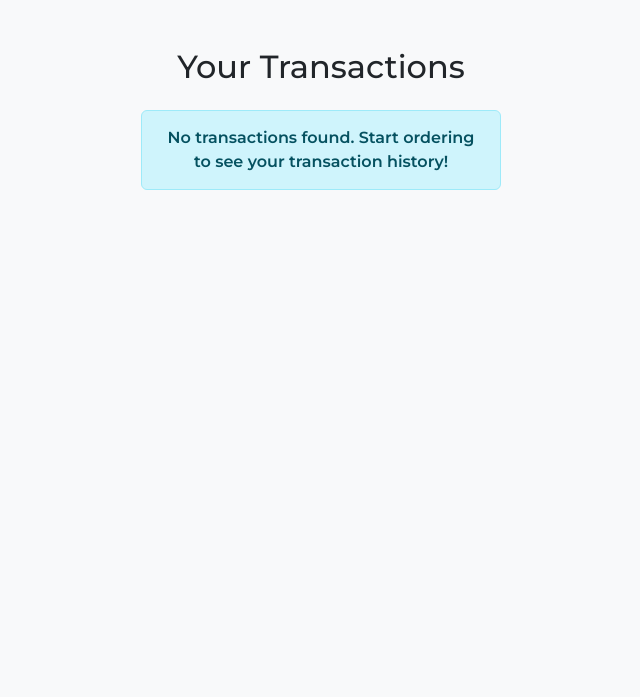
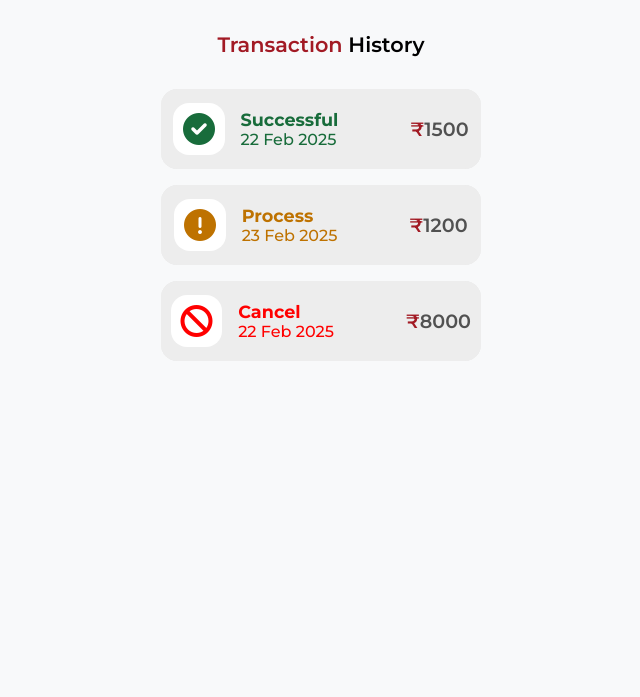
Before and after one commit to MohdOwaisShah/restaurant_app, a Django app: page /transactions/ in a window 1280 px wide. Shown: the top 697 px of the page, without its empty margins (319-959 px from the left). Run offline with Django 5.2, Linux system fonts and the light colour scheme; the visitor is signed in with stand-in values (Sample User, id 1); data that the repository does not hold is empty.

Commit message:
design-transaction-page

```diff
--- a/food_items/static/styles/common.css
+++ b/food_items/static/styles/common.css
@@ -27,7 +27,7 @@ body {
     display: flex;
     justify-content: center;
     margin-top: 2rem;
-    margin-bottom: 1rem;
+    margin-bottom: 2rem;
 }
 
 .back-arrow-icon {
--- a/food_items/static/styles/reOrder.css
+++ b/food_items/static/styles/reOrder.css
@@ -129,6 +129,7 @@
     display: flex;
     gap: 0.8rem;
     padding-bottom: 1rem;
+    padding-top: 0.5rem;
 }
 
 .re-order-product-btns button {
--- a/food_items/static/styles/transaction.css
+++ b/food_items/static/styles/transaction.css
@@ -1,72 +1,137 @@
-body {
-    background-color: #f8f9fa;
-}
-.transaction-card {
-    border-radius: 12px;
-    box-shadow: 0 4px 8px rgba(0, 0, 0, 0.1);
-    transition: transform 0.3s ease-in-out;
-}
-.transaction-card:hover {
-    transform: translateY(-5px);
-}
-.badge-amount {
-    font-size: 1rem;
-    padding: 0.5em 1em;
-    border-radius: 20px;
-}
-.reorder-btn {
-    background-color: #007bff;
-    color: white;
-    border-radius: 20px;
-}
-.reorder-btn:hover {
-    background-color: #0056b3;
+/* transactions-container */
+.transactions-container {
+    display: flex;
+    justify-content: center;
+    flex-direction: column;
+    align-items: center;
+    gap: 1rem;
+    padding-bottom: 6rem;
 }
 
-.bottom-navbar {
-    position: fixed;
-    bottom: 0;
-    left: 0;
-    right: 0;
-    background: white;
-    box-shadow: 0 -2px 10px rgba(0,0,0,0.1);
-    z-index: 1000;
-    padding: 10px 0;
+.successful-transaction{
+    color: rgb(24, 108, 59);
+}
+.process-transaction{
+    color: rgb(190, 114, 0);
+}
+.cancel-transaction{
+    color: rgb(255, 0, 0);
 }
 
-.bottom-nav-items {
-    display: flex;
-    justify-content: space-around;
-    align-items: center;
-    max-width: 600px;
-    margin: 0 auto;
-}
-
-.nav-item {
+.transaction {
+    max-height: 5rem;
+    width: 20rem;
+    border-radius: 1rem;
+    background-color: #EDEDED;
+    gap: 1rem;
     display: flex;
     flex-direction: column;
     align-items: center;
-    text-decoration: none;
-    color: #666;
-    font-size: 12px;
+    transition: all 0.4s ease;
 }
 
-.nav-item.active {
-    color: #007bff;
+/* transaction-bar */
+.transaction-bar {
+    min-height: 5rem;
+    width: 100%;
+    border-radius: 1rem;
+    display: flex;
+    align-items: center;
+    justify-content: center;
+    background-color: #EDEDED;
+    gap: 1rem;
+    cursor: pointer;
 }
 
-.nav-item i {
-    font-size: 20px;
-    margin-bottom: 4px;
+/* process icon */
+.transaction-bar .process-icon {
+    font-size: 2rem;
+    background-color: #ffffff;
+    border-radius: 1rem;
+    padding: 0.6rem;
 }
 
-.bottom-nav-cart-count {
-    position: absolute;
-    top: -5px;
-    right: -5px;
-    background-color: #ff4444;
-    color: white;
-    border-radius: 50%;
-    padding: 2px 6px;
-    font-size: 12px;
+/* process-n-date-container */
+.process-n-date-container h3 {
+    font-size: 1.1rem;
 }
+
+.process-n-date-container p {
+    font-size: 1rem;
+    font-weight: 500;
+}
+
+.transaction-price {
+    font-size: 1.2rem;
+    font-weight: 600;
+    color: #515151;
+    padding-left: 3.5rem;
+}
+
+
+/* transaction-hidden-body */
+.transaction-hidden-body {
+    display: none;
+    max-height: 0;
+    width: 18rem;
+    display: flex;
+    flex-direction: column;
+    gap: 0.5rem;
+    transition: max-height 0.3s ease, visibility 0.3s ease;
+    visibility: hidden;
+    overflow: hidden;
+}
+
+.transaction-hidden-body.active {
+    display: block;
+}
+
+.transaction-hidden-body h3 {
+    font-size: 1.1rem;
+    color: #515151;
+}
+
+/* transaction-id */
+.transaction-hidden-body .transaction-id {
+    font-size: 1rem;
+    color: #515151;
+    font-weight: 500;
+    display: flex;
+    flex-direction: column;
+}
+
+/* download-receipt */
+.download-receipt {
+    display: flex;
+    align-items: center;
+    gap: 0.5rem;
+}
+
+/* download-icon */
+.fa-cloud-arrow-down {
+    font-size: 1.5rem;
+    color: #515151;
+}
+
+.download-receipt p {
+    font-size: 0.8rem;
+    font-weight: 500;
+    text-decoration: underline;
+}
+
+/* transaction-show-body  */
+.transaction-show-body {
+    max-height: 7rem;
+    width: 17rem;
+    display: flex;
+    flex-direction: column;
+    gap: 0.5rem;
+    overflow: hidden;
+    visibility: visible;
+    padding-bottom: 1rem;
+}
+
+.show {
+    max-height: 14rem;
+    transition: all 0.3s ease;
+}
--- a/food_items/templates/transactions.html
+++ b/food_items/templates/transactions.html
@@ -1,57 +1,117 @@
-{% block content %}
 {% load static %}
 <!DOCTYPE html>
 <html lang="en">
+
 <head>
     <meta charset="UTF-8">
     <meta name="viewport" content="width=device-width, initial-scale=1.0">
     <title>Transaction History</title>
-    <link href="https://cdn.jsdelivr.net/npm/bootstrap@5.3.0/dist/css/bootstrap.min.css" rel="stylesheet">
-    <link href="https://cdnjs.cloudflare.com/ajax/libs/bootstrap-icons/1.10.5/font/bootstrap-icons.min.css" rel="stylesheet">
+    <!-- Font Awesome for icons -->
+    <link rel="stylesheet" href="https://cdnjs.cloudflare.com/ajax/libs/font-awesome/6.0.0/css/all.min.css">
     <!-- font-awesome-cdn -->
     <link rel="stylesheet" href="https://cdnjs.cloudflare.com/ajax/libs/font-awesome/6.0.0-beta3/css/all.min.css">
     <!-- style -->
-    <link rel="stylesheet" href="{% static 'styles/common.css' %}">
+    <link rel="stylesheet" href="{% static 'styles/common.css' %}?v=1">
     <link rel="stylesheet" href="{% static 'styles/footer.css' %}">
     <link rel="stylesheet" href="{% static 'styles/cart.css' %}">
+    <link rel="stylesheet" href="{% static 'styles/transaction.css' %}">
 </head>
+
 <body>
-    <div class="container mt-5">
-        <h2 class="mb-4 text-center">Your Transactions</h2>
-        {% if transactions %}
-            {% for transaction in transactions %}
-                <div class="card transaction-card mb-4">
-                    <div class="card-header bg-light d-flex justify-content-between align-items-center">
-                        <div>
-                            <h5 class="mb-0">Order #{{ transaction.id }}</h5>
-                            <small class="text-muted">{{ transaction.order_date|date:"F d, Y H:i" }}</small>
+
+    <!-- Page Heading -->
+    <div class="pages-heading">
+        <h1>
+            <span class="maroon-color">Transaction</span>
+            <span> History</span>
+        </h1>
     </div>
-                        <span class="badge bg-success badge-amount">₹{{ transaction.total_amount }}</span>
+
+    <!-- Transactions Container -->
+    <div class="transactions-container">
+
+        <!-- Successful Transaction 1 -->
+        <div class="transaction successful-transaction" id="transaction-1">
+            <!-- transaction-bar -->
+            <div class="transaction-bar" onclick="toggleTransaction('transaction-1')">
+                <!-- Process icon -->
+                <i class="fa-solid fa-circle-check process-icon"></i>
+                <!-- Process and date container -->
+                <div class="process-n-date-container">
+                    <h3>Successful</h3>
+                    <p>22 Feb 2025</p>
                 </div>
-                    <div class="card-body">
-                        <h6 class="mb-3">Items:</h6>
-                        <ul class="list-group list-group-flush">
-                            {% for item in transaction.items.all %}
-                                <li class="list-group-item d-flex justify-content-between align-items-center">
-                                    <span>{{ item.item_name }} x {{ item.quantity }}</span>
-                                    <span class="text-muted">₹{{ item.price }}</span>
-                                </li>
-                            {% endfor %}
-                        </ul>
-                        <div class="d-flex justify-content-between align-items-center mt-4">
-                            <span class="text-muted">Table #{{ transaction.table_number }}</span>
-                            <a href="{% url 'reorder' transaction.id %}" class="btn btn-primary reorder-btn">
-                                <i class="bi bi-arrow-repeat"></i> Reorder Items
-                            </a>
+                <!-- Transaction price -->
+                <h3 class="transaction-price"><span class="maroon-color">₹</span>1500</h3>
+            </div>
+            <!-- transaction-hidden-body -->
+            <div class="transaction-hidden-body">
+                <h3>Paid to : Gp robo restaurant</h3>
+                <!-- Transaction ID -->
+                <div class="transaction-id">
+                    <p>Transaction ID: </p>
+                    <p>T72638326336421</p>
+                </div>
+                <!-- Download receipt -->
+                <div class="download-receipt">
+                    <i class="fa-solid fa-cloud-arrow-down"></i>
+                    <p>Download receipt</p>
                 </div>
             </div>
         </div>
-            {% endfor %}
-        {% else %}
-            <div class="alert alert-info text-center">
-                No transactions found. Start ordering to see your transaction history!
+
+        <!-- Process Transaction 2 -->
+        <div class="transaction process-transaction" id="transaction-2">
+            <div class="transaction-bar" onclick="toggleTransaction('transaction-2')">
+                <i class="fa-solid fa-circle-exclamation process-icon"></i>
+                <div class="process-n-date-container">
+                    <h3>Process</h3>
+                    <p>23 Feb 2025</p>
                 </div>
-        {% endif %}
+                <h3 class="transaction-price"><span class="maroon-color">₹</span>1200</h3>
+            </div>
+            <!-- transaction-hidden-body -->
+            <div class="transaction-hidden-body">
+                <h3>Paid to : Gp robo restaurant</h3>
+                <!-- Transaction ID -->
+                <div class="transaction-id">
+                    <p>Transaction ID: </p>
+                    <p>T72638326336421</p>
+                </div>
+                <!-- Download receipt -->
+                <div class="download-receipt">
+                    <i class="fa-solid fa-cloud-arrow-down"></i>
+                    <p>Download receipt</p>
+                </div>
+            </div>
+        </div>
+
+        <!-- Cancel Transaction 3 -->
+        <div class="transaction cancel-transaction" id="transaction-3">
+            <div class="transaction-bar" onclick="toggleTransaction('transaction-3')">
+                <i class="fa-solid fa-ban process-icon"></i>
+                <div class="process-n-date-container">
+                    <h3>Cancel</h3>
+                    <p>22 Feb 2025</p>
+                </div>
+                <h3 class="transaction-price"><span class="maroon-color">₹</span>8000</h3>
+            </div>
+            <!-- transaction-hidden-body -->
+            <div class="transaction-hidden-body">
+                <h3>Paid to : Gp robo restaurant</h3>
+                <!-- Transaction ID -->
+                <div class="transaction-id">
+                    <p>Transaction ID: </p>
+                    <p>T72638326336421</p>
+                </div>
+                <!-- Download receipt -->
+                <div class="download-receipt">
+                    <i class="fa-solid fa-cloud-arrow-down"></i>
+                    <p>Download receipt</p>
+                </div>
+            </div>
+        </div>
+
     </div>
 
     <!-- Bottom Nav Bar -->
@@ -80,6 +140,24 @@
         </div>
     </nav>
 
+    <script>
+        /**
+         * Toggles the visibility of transaction details
+         * @param {string} transactionId - The ID of the transaction to toggle
+         */
+        function toggleTransaction(transactionId) {
+            const transaction = document.getElementById(transactionId);
+
+            // Toggle the 'show' class on the transaction container
+            transaction.classList.toggle('show');
+
+            // Find the hidden body within this transaction
+            const hiddenBody = transaction.querySelector('.transaction-hidden-body');
+
+            // Toggle the visibility class
+            hiddenBody.classList.toggle('transaction-show-body');
+        }
+    </script>
 </body>
+
 </html>
-{% endblock %}
```
Lines whose indentation alone changed are shown as unchanged.
